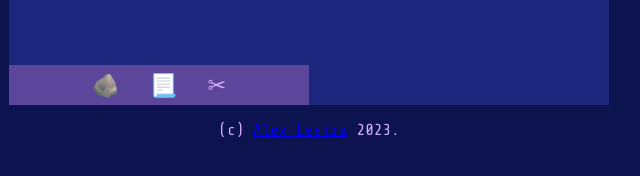
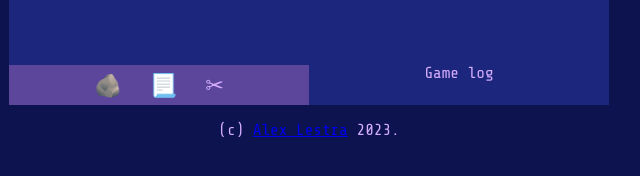
Before and after one commit to serverwind/rockPaperScissors, a plain HTML site: page index.html in a window 1280 px wide. Shown: the part 274-450 px from the top of the page, 331-971 px from the left. Drawn offline with nearby package versions, Linux system fonts and the light colour scheme; a web font is replaced by a local one.

Commit message:
Add game log (html/css

```diff
--- a/index.html
+++ b/index.html
@@ -25,6 +25,7 @@
        <div class="ai">
         <div class="ai-score">0</div>
         <div class="ai-choice">✂</div>
+        <div id="log">Game log</div>
        </div>
      </div>
    </section>
--- a/style.css
+++ b/style.css
@@ -71,17 +71,17 @@ h1 span {
 }
 
 #rock {
-  padding: 0.4em;
+  padding: 0.35em;
   cursor: pointer;
 }
 
 #paper {
-  padding: 0.4em;
+  padding: 0.35em;
   cursor: pointer;
 }
 
 #scissors {
-  padding: 0.4em;
+  padding: 0.35em;
   cursor: pointer;
 }
 
@@ -90,6 +90,10 @@ h1 span {
   border-bottom: 1px solid var(--purple);
 }
 
+#log {
+  text-align: center;
+}
+
 .credits {
   margin-top: 1em;
   text-align: center;
```
